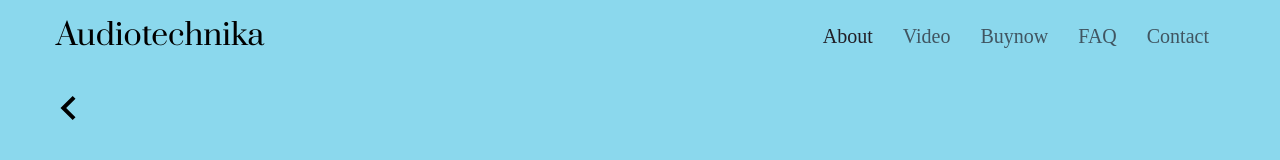
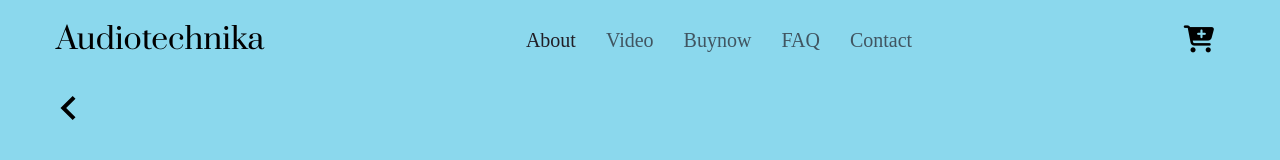
Before and after one commit to topmonitoring/hedphonesSite, a Gatsby site: page / in a window 1280 px wide. Shown: the top 160 px of the page. Built offline with nearby package versions, Linux system fonts and the light colour scheme; Gatsby itself is replaced by a stand-in of ours; a web font is replaced by a local one.

Commit message:
added add to cart icon

```diff
--- a/src/components/common/Navbar/Navbar.js
+++ b/src/components/common/Navbar/Navbar.js
@@ -1,6 +1,8 @@
 import React, { Component } from 'react';
 import AnchorLink from 'react-anchor-link-smooth-scroll';
 import Scrollspy from 'react-scrollspy';
+import AddFontAwesomeIcons from '@components/common/AddFontAwesomeIcons';
+import ExternalLink from '@common/ExternalLink';
 
 import { Container } from '@components/global';
 import {
@@ -16,6 +18,20 @@ import {
 import { ReactComponent as MenuIcon } from '@static/icons/menu.svg';
 
 const NAV_ITEMS = ['About', 'Video', 'Buynow', 'FAQ', 'Contact'];
+
+const CartIcon = () => (
+  <ExternalLink href="https://www.gatsbyjs.org/packages/gatsby-plugin-sass/">
+    <i
+      className="fas fa-cart-plus"
+      alt="cart icon"
+      style={{
+        fontSize: '27px',
+        padding: '10px',
+        color: 'black',
+      }}
+    />
+  </ExternalLink>
+);
 
 class Navbar extends Component {
   state = {
@@ -58,6 +74,7 @@ class Navbar extends Component {
 
     return (
       <Nav {...this.props}>
+        <AddFontAwesomeIcons />
         <StyledContainer>
           <Brand>Audiotechnika</Brand>
           <Mobile>
@@ -67,6 +84,7 @@ class Navbar extends Component {
           </Mobile>
 
           <Mobile hide>{this.getNavList({})}</Mobile>
+          <CartIcon />
         </StyledContainer>
         <Mobile>
           {mobileMenuOpen && (
```
